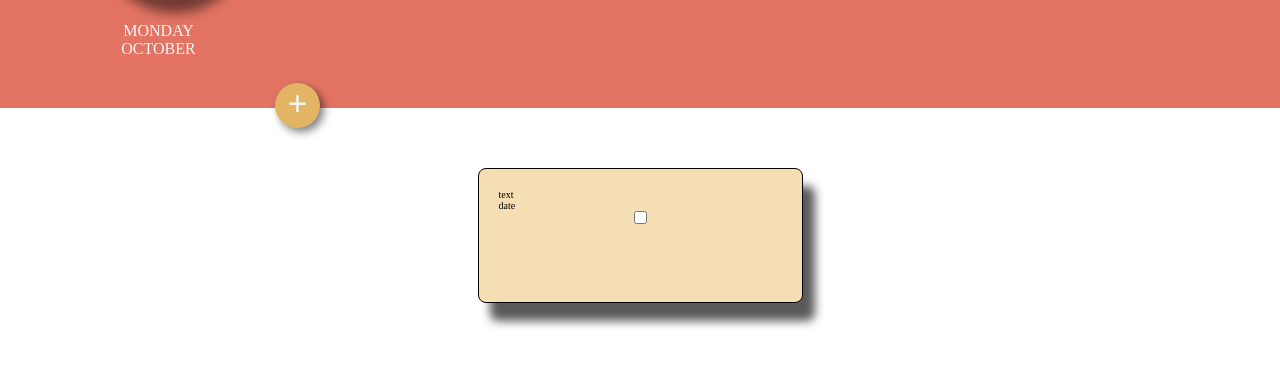
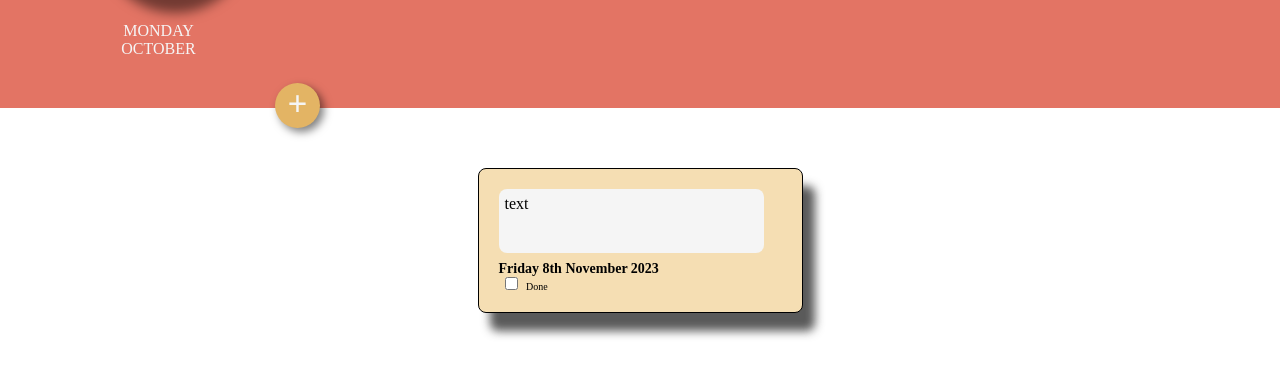
Before and after one commit to RicardoColladoRothschild/Todo-List, a website with bundled scripts: page index.html in a window 1280 px wide. Shown: the part 252-628 px from the top of the page. Built offline with nearby package versions, Linux system fonts and the light colour scheme.

Commit message:
complete text showed for pending task

```diff
--- a/css/main.scss
+++ b/css/main.scss
@@ -126,7 +126,7 @@ html{
                 .task-pending{
                     margin-top:35px;
                     width: 325px;
-                    height:135px;
+                    height:145px;
                     border:1px solid black;
                     border-radius:8px;
                     background-color:wheat;
@@ -135,7 +135,25 @@ html{
                     padding:20px;
                     box-shadow: 12px 18px 10px rgba(35,35,35,0.75);
 
+                    .task-pending-text{
+                        width:265px;
+                        height:91px;
+                        padding:6px;
+                        background-color:whitesmoke;
+                        font-size:1.6rem;
+                        border-radius:8px;
+                        margin-bottom:8px;
 
+                    }
+
+                    .task-pending--date{
+                        font-size:1.4rem;
+                        font-weight:600;
+                    }
+
+                    .task-done--checkbox{
+                        width:25px;
+                    }
 
                 }
 
--- a/index.html
+++ b/index.html
@@ -64,8 +64,12 @@
             <div class="pending-task--container">
                 <div class="task-pending">
                     <p id="task-text" class="task-pending-text">text</p>
-                    <p id="task-date" class="task-pending--date">date</p>
-                    <input type="checkbox" value="done" class="task-done--checkbox" id="task_checkbox">
+                    <p id="task-date" class="task-pending--date">Friday 8th November 2023</p>
+                    <label>
+                        <input type="checkbox" value="done" class="task-done--checkbox" id="task_checkbox">
+                        Done
+                    </label>
+
                 </div>
             </div>
 
```
Also changed, not shown: css/main.css.
